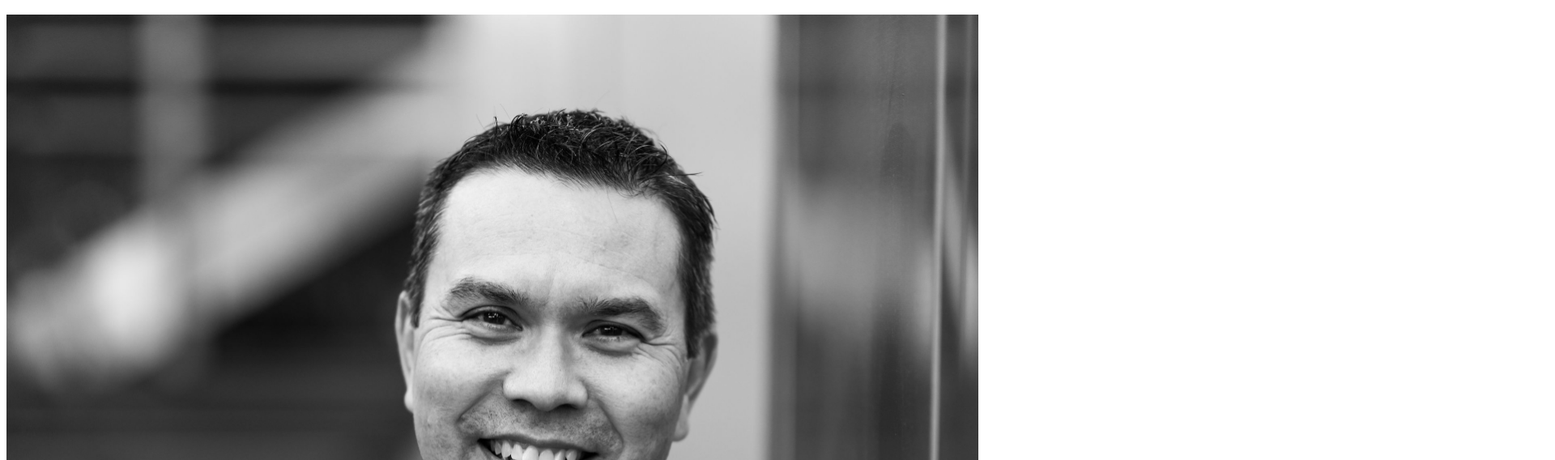
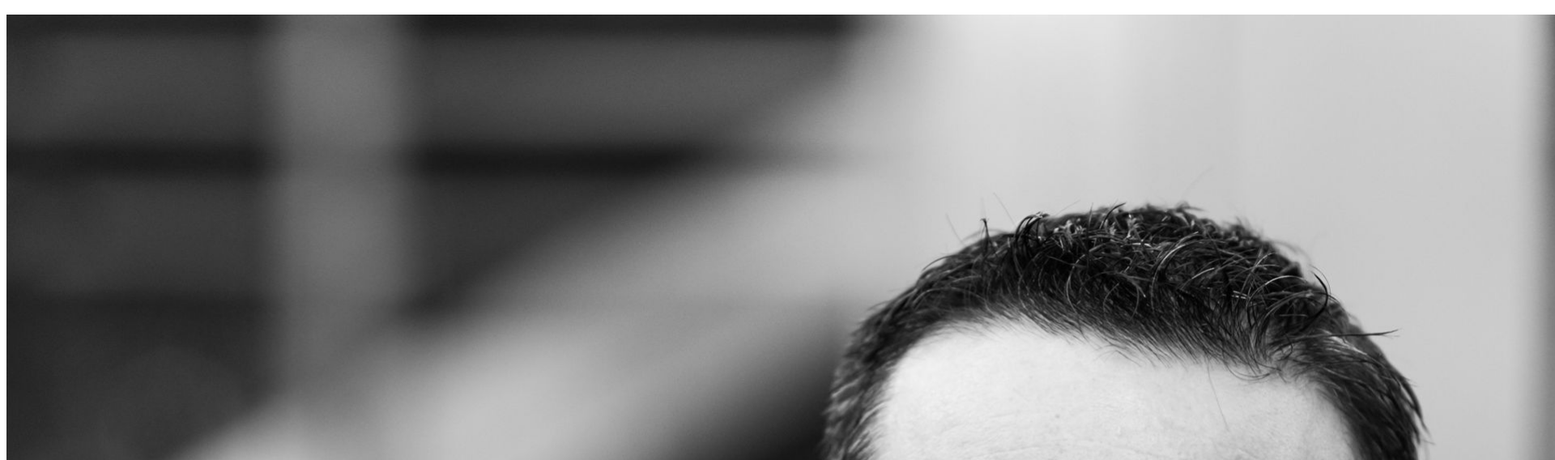
Before and after one commit to tygarmon/tygarmon.github.io, a plain HTML site: page index.html in a window 1280 px wide. Shown: the part 48-616 px from the top of the page at 81% size, 1920 px wide, since content can reach past the window. Drawn offline with Linux system fonts and the light colour scheme.

Commit message:
Update index.html

```diff
--- a/index.html
+++ b/index.html
@@ -1,4 +1,4 @@
 <html>
   <h1>Ty's Portfolio</h1>
-  <img src="./bio-pic.jpg" width="1200" />
+  <img src="./bio-pic.jpg" width="2400" />
 </html>
```
